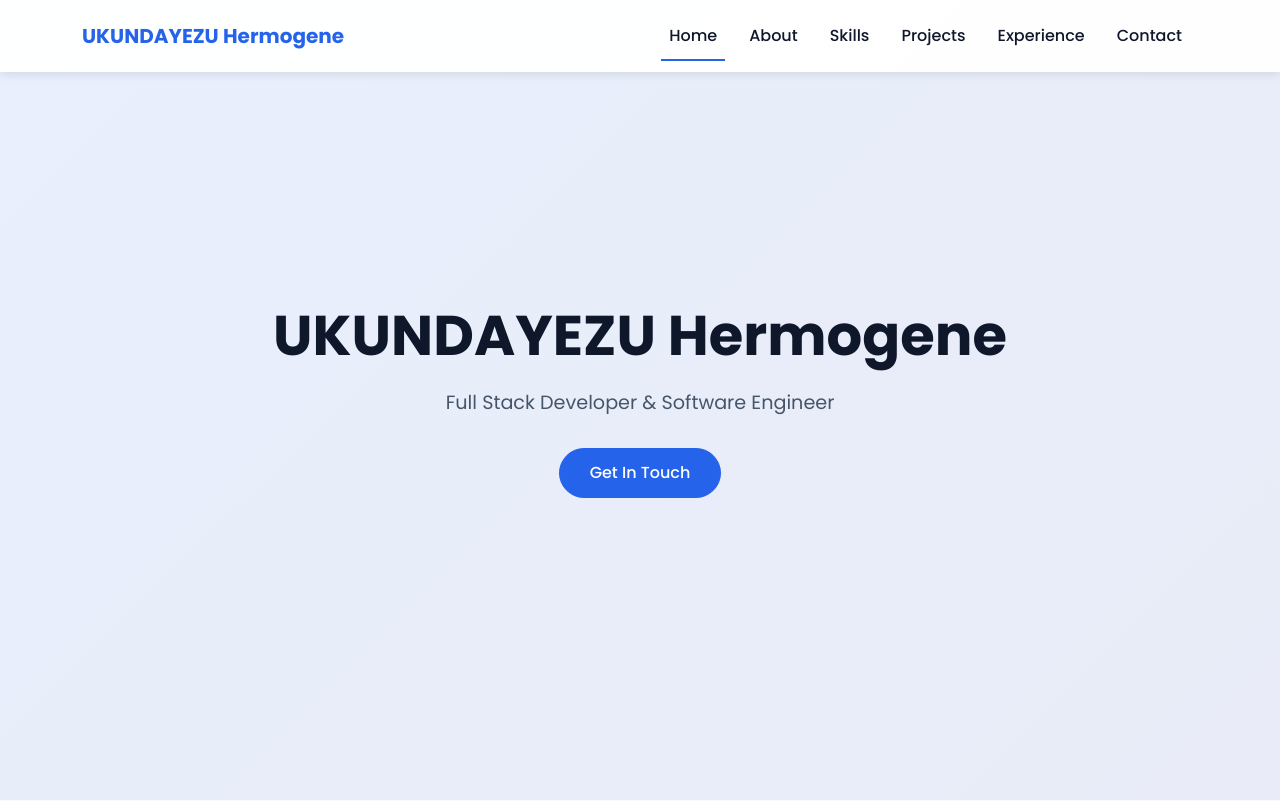
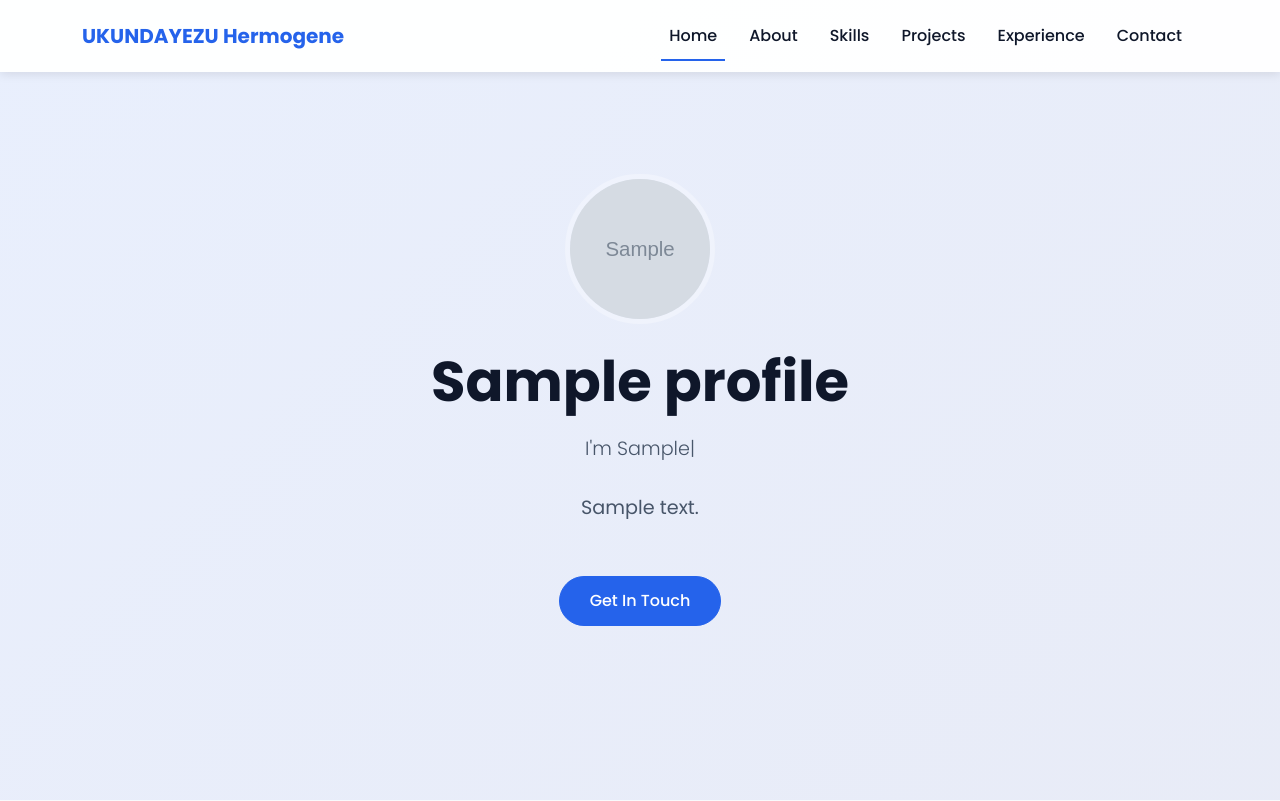
Before and after one commit to hermogene2001/myportfolio, a Django app: page / in a window 1280 px wide. Shown: the top 801 px of the page. Run offline with Django 5.2, Linux system fonts and the light colour scheme; tables that the repository leaves empty hold one stand-in row (values such as "Sample post"); grey boxes marked "Sample" are stand-in pictures.

Commit message:
bio content

```diff
--- a/portfolio_app/admin.py
+++ b/portfolio_app/admin.py
@@ -1,7 +1,8 @@
 from django.contrib import admin
-from .models import Contact, Project, Skill, Experience
+from .models import Contact, Project, Skill, Experience, Profile
 
 admin.site.register(Contact)
 admin.site.register(Project)
 admin.site.register(Skill)
 admin.site.register(Experience)
+admin.site.register(Profile)
--- a/portfolio_app/models.py
+++ b/portfolio_app/models.py
@@ -1,5 +1,19 @@
 from django.db import models
 from django.utils import timezone
+
+
+class Profile(models.Model):
+    name = models.CharField(max_length=100, default="UKUNDAYEZU Hermogene")
+    title = models.CharField(max_length=200, help_text="Your main title/role")
+    bio = models.TextField(help_text="Brief bio that will be animated")
+    avatar = models.ImageField(upload_to='avatars/', blank=True, null=True)
+    headline_1 = models.CharField(max_length=200, help_text="First animated headline", default="Full Stack Developer")
+    headline_2 = models.CharField(max_length=200, help_text="Second animated headline", default="Software Engineer")
+    headline_3 = models.CharField(max_length=200, help_text="Third animated headline", default="Tech Enthusiast")
+    updated_at = models.DateTimeField(auto_now=True)
+
+    def __str__(self):
+        return self.name
 
 
 class Contact(models.Model):
--- a/portfolio_app/views.py
+++ b/portfolio_app/views.py
@@ -3,7 +3,7 @@ from django.http import HttpResponse, JsonResponse
 from django.contrib import messages
 from django.core.mail import send_mail
 from django.conf import settings
-from .models import Project, Skill, Experience, Contact
+from .models import Project, Skill, Experience, Contact, Profile
 
 
 def home(request):
@@ -44,7 +44,11 @@ def home(request):
     for project in projects:
         project.technologies_list = [tech.strip() for tech in project.technologies.split(',')]
 
+    # Get the profile (assuming there's only one profile for the portfolio)
+    profile = Profile.objects.first()
+
     context = {
+        'profile': profile,
         'projects': projects,
         'skills': Skill.objects.all().order_by('category'),
         'experiences': Experience.objects.all().order_by('-start_date'),
--- a/templates/portfolio/index.html
+++ b/templates/portfolio/index.html
@@ -528,9 +528,19 @@
 <!-- Hero Section -->
 <section id="hero">
     <div class="hero-content">
-        <h1>UKUNDAYEZU Hermogene</h1>
-        <p>Full Stack Developer & Software Engineer</p>
-        <a href="#contact" class="btn btn-primary">Get In Touch</a>
+        <div class="hero-avatar">
+            {% if profile.avatar %}
+                <img src="{{ profile.avatar.url }}" alt="{{ profile.name }}" class="avatar-img mb-4 rounded-circle" style="width: 150px; height: 150px; object-fit: cover; border: 5px solid rgba(255,255,255,0.3);">
+            {% else %}
+                <div class="avatar-placeholder mb-4 rounded-circle d-flex align-items-center justify-content-center" style="width: 150px; height: 150px; background: var(--primary-color); color: white; font-size: 3rem; margin: 0 auto;">{{ profile.name|first|upper }}</div>
+            {% endif %}
+        </div>
+        <h1>{{ profile.name }}</h1>
+        <div class="typed-container mt-3">
+            <p class="lead">I'm <span class="typed-text" id="typed"></span></p>
+        </div>
+        {% if profile.bio %}<p class="mt-3">{{ profile.bio|linebreaksbr }}</p>{% endif %}
+        <a href="#contact" class="btn btn-primary mt-4">Get In Touch</a>
     </div>
 </section>
 
@@ -712,6 +722,8 @@
 {% endblock %}
 
 {% block extra_js %}
+<!-- Typed.js Library -->
+<script src="https://cdn.jsdelivr.net/npm/typed.js@2.0.12"></script>
 <script>
     // Navbar scroll effect
     window.addEventListener('scroll', function() {
@@ -787,5 +799,24 @@
     window.addEventListener('scroll', animateSkillBars);
     // Run once on page load
     window.addEventListener('load', animateSkillBars);
+
+    // Initialize Typed.js for the hero section
+    document.addEventListener('DOMContentLoaded', function() {
+        // Get the headlines from the profile context
+        {% if profile %}
+        const typed = new Typed('#typed', {
+            strings: [
+                "{{ profile.headline_1 }}",
+                "{{ profile.headline_2 }}",
+                "{{ profile.headline_3 }}"
+            ],
+            typeSpeed: 50,
+            backSpeed: 30,
+            backDelay: 2000, // Pause at the end of each string
+            loop: true,
+            loopCount: Infinity
+        });
+        {% endif %}
+    });
 </script>
 {% endblock %}
```
Also changed, not shown: portfolio_app/migrations/0002_profile.py (added).
